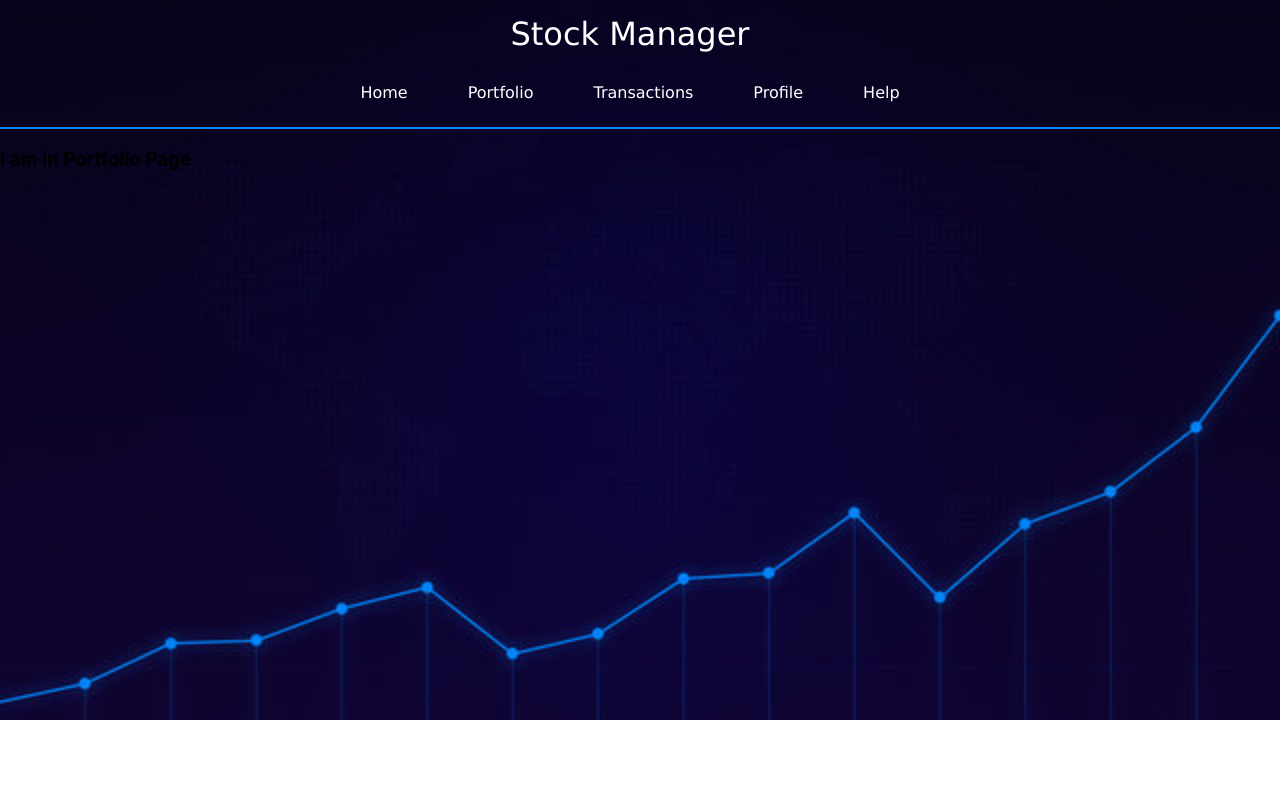
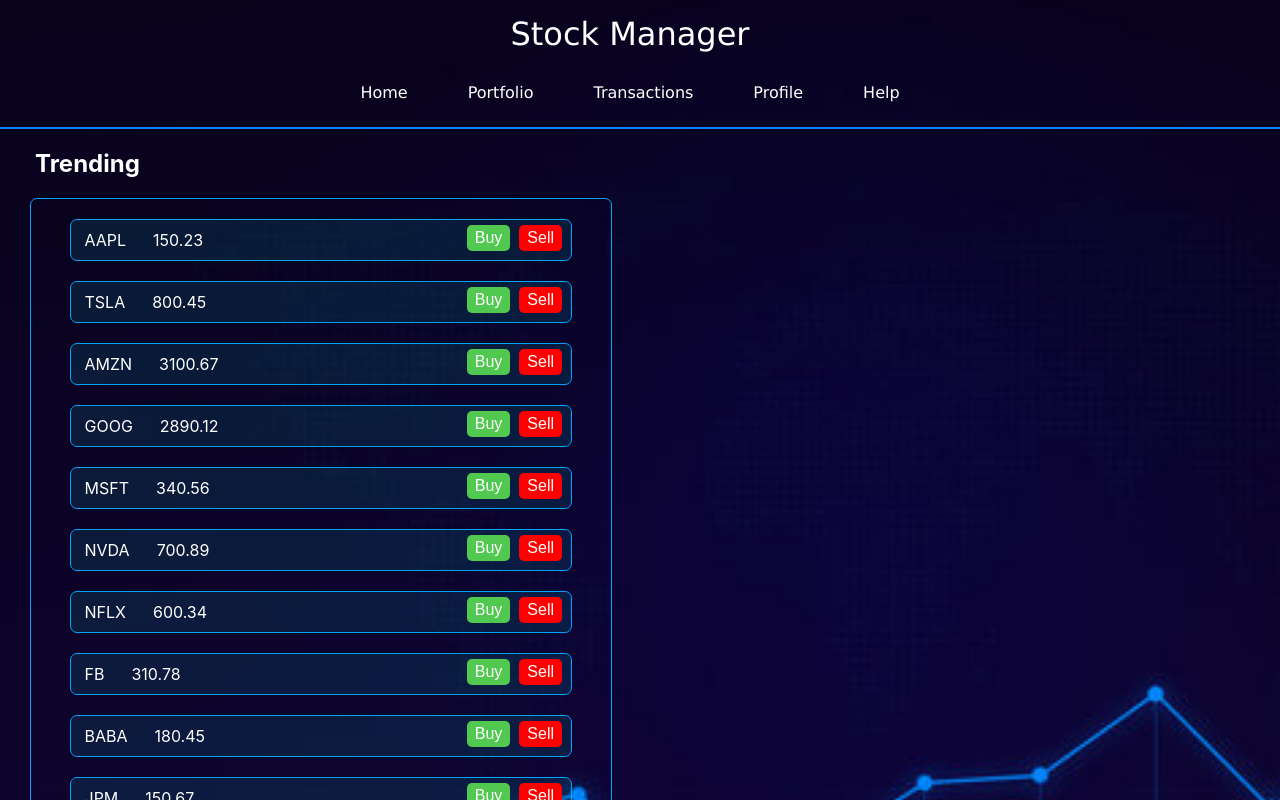
Before and after one commit to somsekharbhaviri/stocksmanager, a React (Create React App) app: page /portfolio in a window 1280 px wide. Shown: the top 800 px of the page. Built offline with nearby package versions, Linux system fonts and the light colour scheme.

Commit message:
modified:   src/userpages/Portfolio.js 	modified:   src/userpages/Stocks.js

```diff
--- a/src/userpages/Portfolio.js
+++ b/src/userpages/Portfolio.js
@@ -1,9 +1,44 @@
-import React from 'react'
+import React, { useState, useEffect } from 'react'
+import MyStocksdata from './data/trendingstocks.json'
+
 
 export default function Portfolio() {
+
+  const [MyStocks,SetMyStocks]=useState([])
+  useEffect(()=>{
+    SetMyStocks(MyStocksdata)
+  }
+
+  )
+
   return (
     <div>
-        <h3>I am in Portfolio Page</h3>
+        <div>
+       <div class="verticalbox">
+           <h2 >Trending</h2>
+           <div align="center" class="outsideboxes" >
+           {
+                MyStocks.map((Mystock, index)  => (
+                <div key={index} class="insideboxes" >
+
+                 <div className='pintopstocks'>
+
+                 &nbsp;&nbsp; {Mystock.symbol}
+                 &nbsp;&nbsp; {Mystock.sname}
+                 &nbsp;&nbsp; {Mystock.current_price}
+
+                 </div>
+
+                 <div className="button-container">
+                        <button className="BuySmallButton">Buy</button>
+                        <button className="SellSmallButton">Sell</button>
+                    </div>
+                 </div>
+            ))
+        }
+           </div>
+       </div>
+       </div>
     </div>
   )
 }
--- a/src/userpages/Stocks.js
+++ b/src/userpages/Stocks.js
@@ -9,12 +9,14 @@
     useEffect(() => {
         setData(Stocksdata)
         SetTrendingStocksdata(TrendingStocks)
+        document.title="Stocks"
     }, []);
 
 
 
 
   return (
+
     <div>
         <div class="main-div">
 
```
